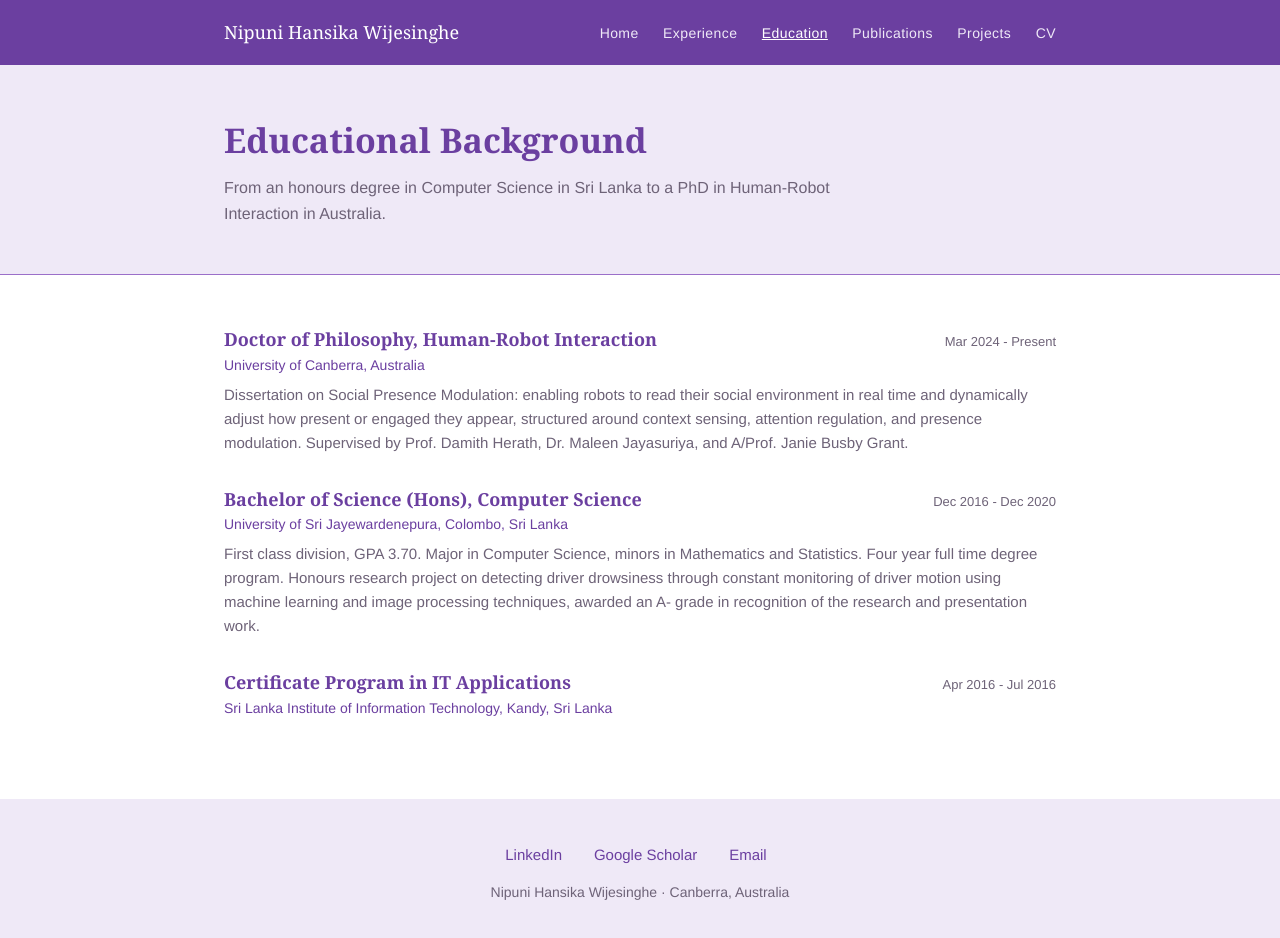
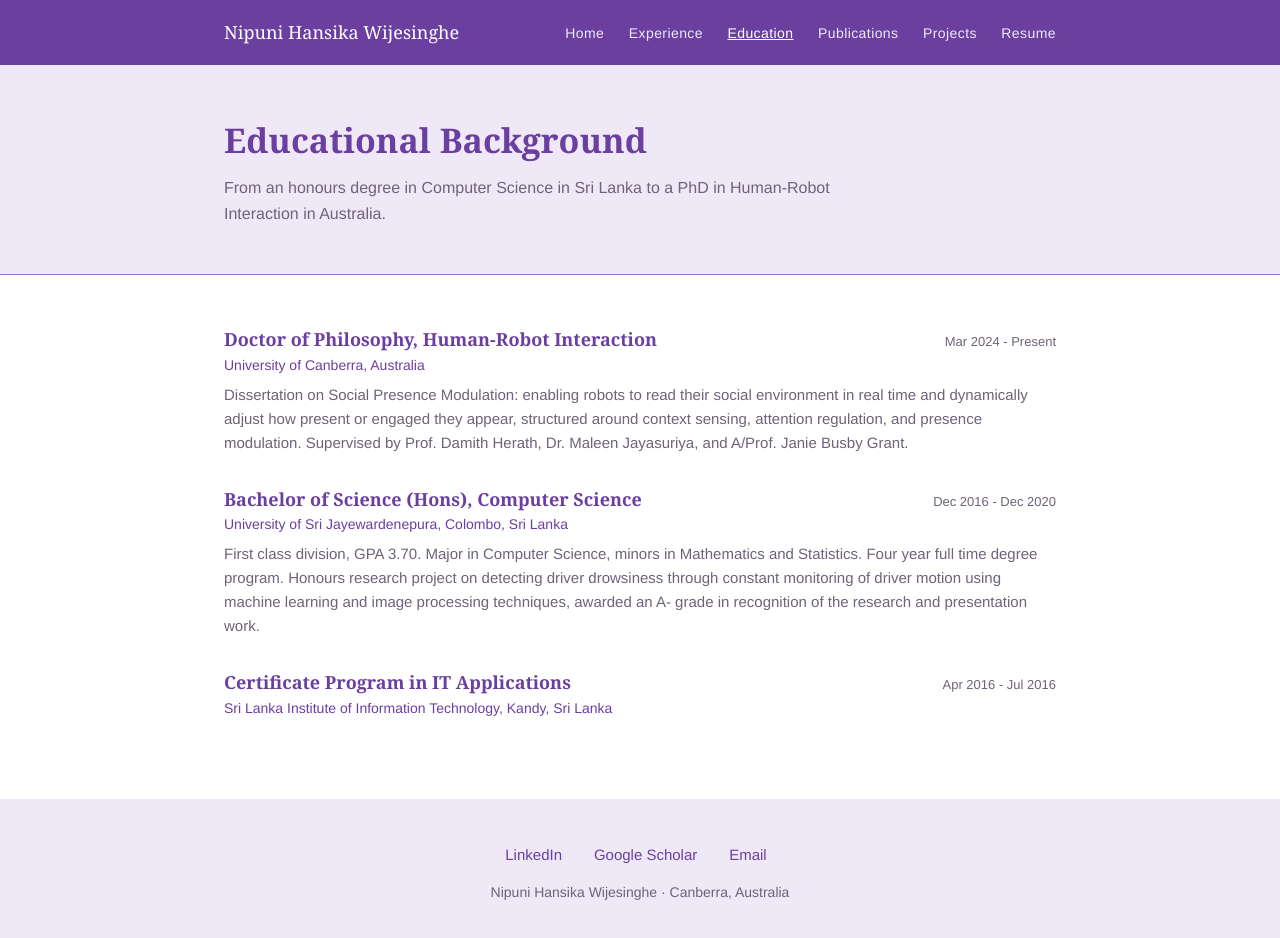
Before and after one commit to NipuniHW/NipuniHW.github.io, a plain HTML site: page education.html in a window 1280 px wide. Drawn offline with Linux system fonts and the light colour scheme.

Commit message:
Replace CV link with Resume link

```diff
--- a/education.html
+++ b/education.html
@@ -17,7 +17,7 @@
       <a href="education.html" class="active">Education</a>
       <a href="publications.html">Publications</a>
       <a href="projects.html">Projects</a>
-      <a href="cv.html">CV</a>
+      <a href="NHW_CV.pdf">Resume</a>
     </div>
   </div>
 </nav>
```
